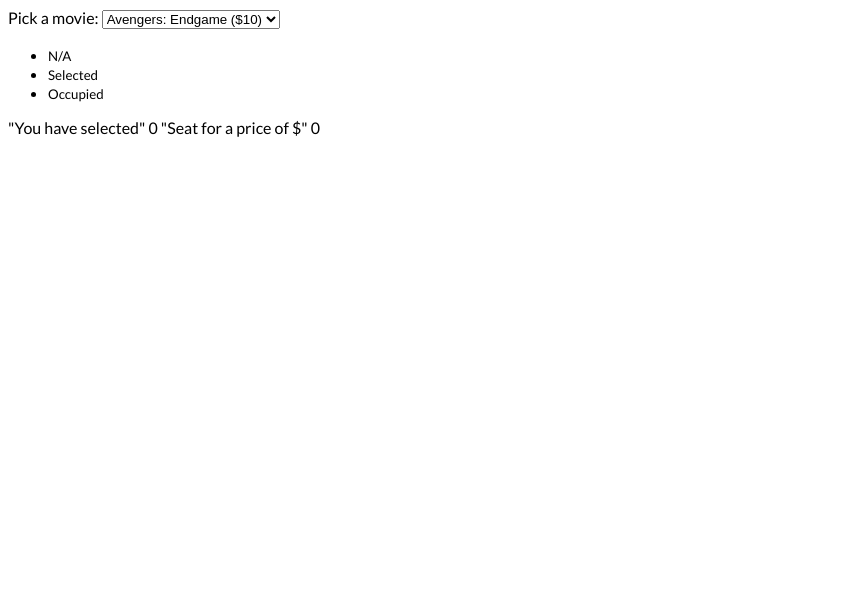
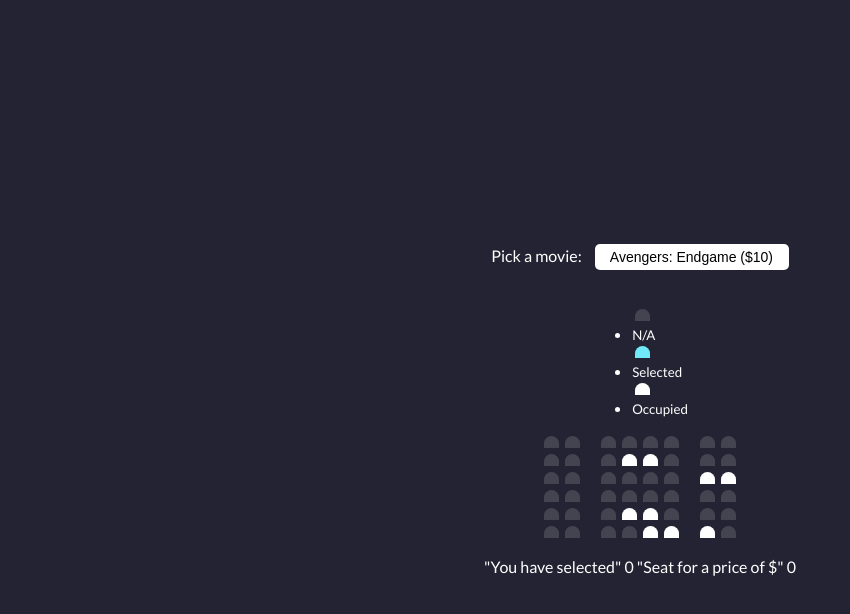
Before and after one commit to Murci2022/Book-A-Movie-Seat, a plain HTML site: page index.html in a window 1280 px wide. Shown: the whole page, without its empty margins (0-850 px from the left). Drawn offline with Linux system fonts and the light colour scheme; a script that the page names is missing.

Commit message:
add css properties

```diff
--- a/script.js
+++ /dev/null
@@ -1,3 +0,0 @@
-import url('https://fonts.googleapis.com/css2?family=Lato:wght@100;300;400;700;900&display=swap');
-
-*
--- a/style.css
+++ b/style.css
@@ -6,4 +6,57 @@
 
 body{
     font-family: 'Lato', sans-serif;
+    background-color: #242333;
+    color:#fff;
+    display:flex;
+    flex-direction: column;
+    align-items: center;
+    justify-content: center;
+    min-height: 100vh;
+
 }
+
+.movie-container{
+    margin:20px 0;
+}
+
+.movie-container select{
+    background-color: #fff;
+    border:0;
+    border-radius:5px;
+    font-size:14px;
+    margin-left:10px;
+    padding:5px 15px 5px 15px;
+    -moz-appearance:none;
+    -webkit-appearance:none;
+    appearance: none;
+}
+
+.seat{
+    background-color: #444451;
+    height:12px;
+    width:15px;
+    margin:3px;
+    border-top-left-radius: 10px;
+    border-top-right-radius: 10px;
+
+}
+
+.seat.selected{
+    background-color: #6feaf6;
+}
+
+.seat.occupied{
+    background-color: #fff;
+}
+
+.seat:nth-of-type(2){
+    margin-right: 18px;
+}
+.seat:nth-last-of-type(2){
+    margin-left: 18px;
+}
+
+.row{
+    display: flex;
+}
```
